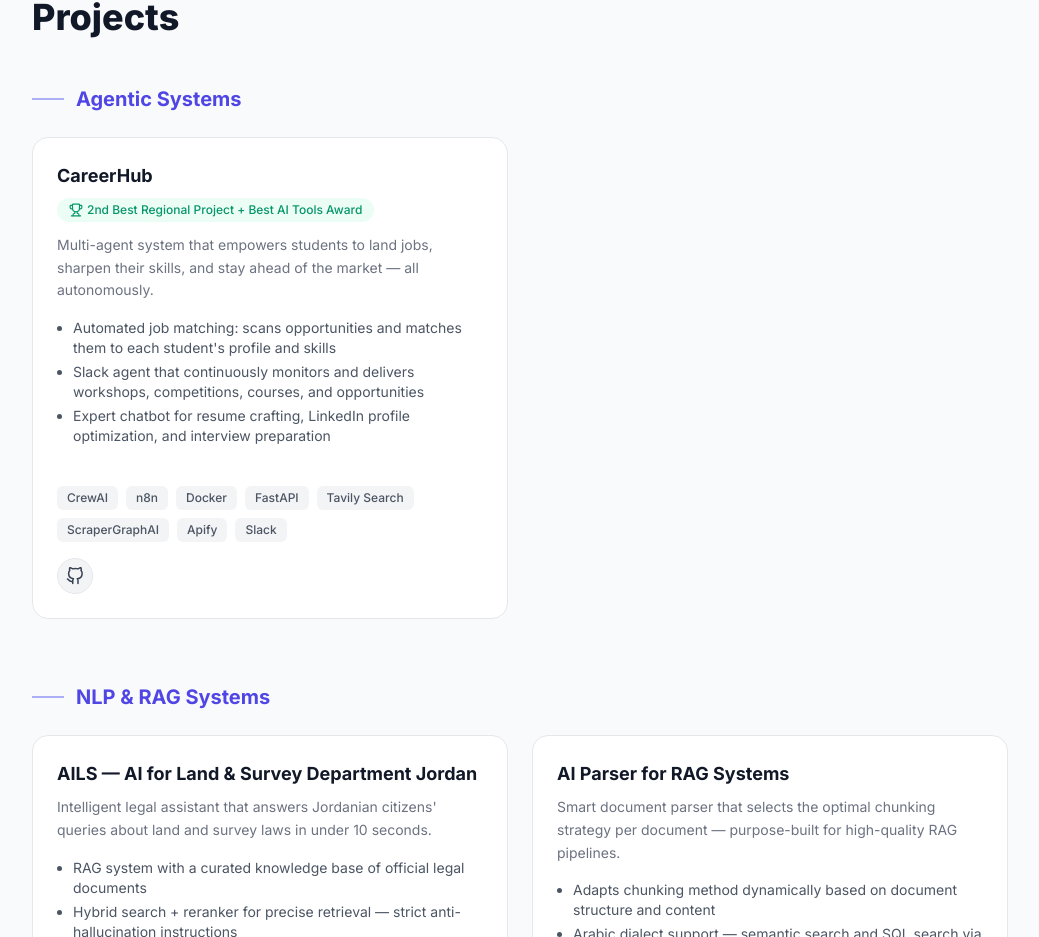
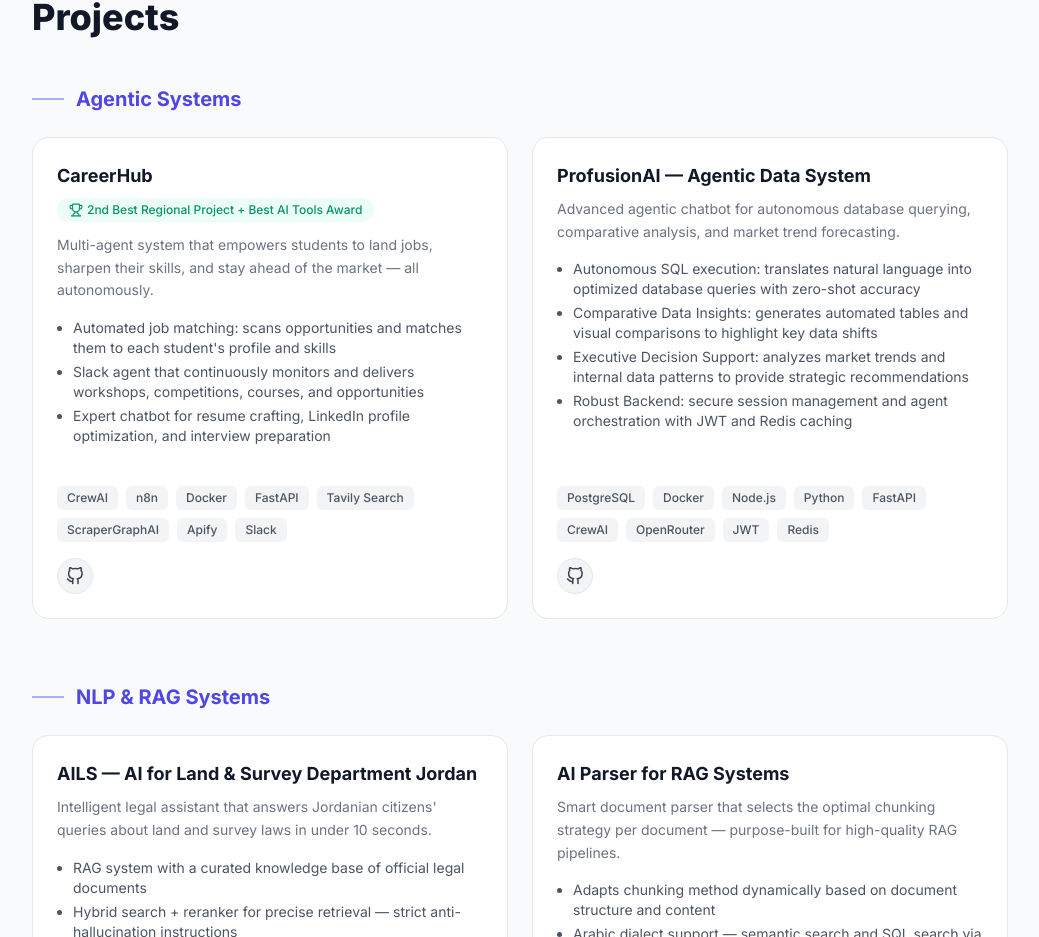
Before and after one commit to en3imi/portfolio, a Next.js app: page / in a window 1280 px wide. Shown: the part 4223-5160 px from the top of the page, without its empty margins (120-1159 px from the left). Built offline with nearby package versions, Linux system fonts and the light colour scheme.

Commit message:
feat: add ProfusionAI project details to the portfolio projects list

```diff
--- a/components/Projects.tsx
+++ b/components/Projects.tsx
@@ -33,6 +33,28 @@
         ],
         tools: ["CrewAI", "n8n", "Docker", "FastAPI", "Tavily Search", "ScraperGraphAI", "Apify", "Slack"],
         github: "https://github.com/en3imi/Career-Hub-CrewAI-n8n-",
+      },
+      {
+        title: "ProfusionAI — Agentic Data System",
+        description: "Advanced agentic chatbot for autonomous database querying, comparative analysis, and market trend forecasting.",
+        bullets: [
+          "Autonomous SQL execution: translates natural language into optimized database queries with zero-shot accuracy",
+          "Comparative Data Insights: generates automated tables and visual comparisons to highlight key data shifts",
+          "Executive Decision Support: analyzes market trends and internal data patterns to provide strategic recommendations",
+          "Robust Backend: secure session management and agent orchestration with JWT and Redis caching",
+        ],
+        tools: [
+          "PostgreSQL",
+          "Docker",
+          "Node.js",
+          "Python",
+          "FastAPI",
+          "CrewAI",
+          "OpenRouter",
+          "JWT",
+          "Redis",
+        ],
+        github: "https://github.com/en3imi/ProfusionAI",
       },
     ],
   },
```
